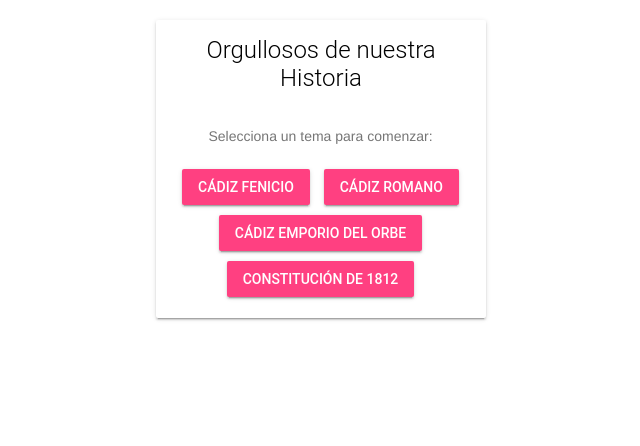
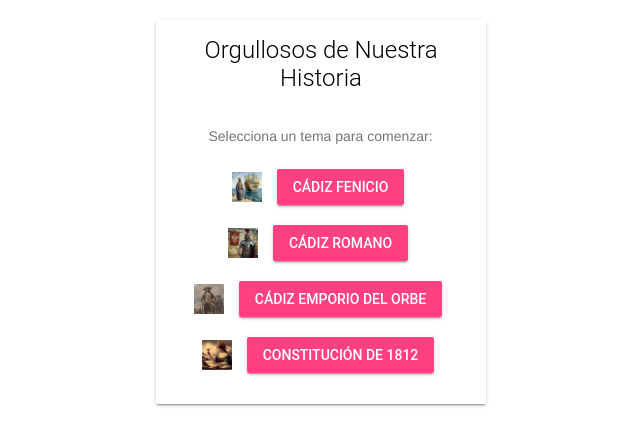
Before and after one commit to mcangu/caistory, a plain HTML site: page index.html in a window 1280 px wide. Shown: the whole page, without its empty margins (339-979 px from the left). Drawn offline with nearby package versions, Linux system fonts and the light colour scheme.

Commit message:
first commit

```diff
--- a/index.html
+++ b/index.html
@@ -3,7 +3,7 @@
   <head>
     <meta charset="UTF-8" />
     <meta name="viewport" content="width=device-width, initial-scale=1.0" />
-    <title>Historia de Cádiz</title>
+    <title>Orgullosos de Nuestra Historia</title>
     <link
       rel="stylesheet"
       href="https://code.getmdl.io/1.3.0/material.indigo-pink.min.css"
@@ -28,41 +28,74 @@
       #result-section {
         display: none;
       }
+
+      .tema-boton {
+        display: flex;
+        align-items: center;
+        justify-content: center;
+        gap: 10px;
+        margin: 10px;
+      }
+
+      .tema-logo {
+        width: 30px;
+        height: 30px;
+      }
     </style>
   </head>
 
   <body>
     <div id="main-section" class="quiz-container mdl-card mdl-shadow--2dp">
       <div class="mdl-card__title">
-        <h2 class="mdl-card__title-text">Orgullosos de nuestra Historia</h2>
+        <h2 class="mdl-card__title-text">Orgullosos de Nuestra Historia</h2>
       </div>
       <div class="mdl-card__supporting-text">
         <p>Selecciona un tema para comenzar:</p>
         <div>
+          <div class="tema-boton">
+            <img src="fenicio.jpg" alt="Logo Cádiz Fenicio" class="tema-logo" />
             <button
               class="mdl-button mdl-js-button mdl-button--raised mdl-js-ripple-effect mdl-button--accent"
               onclick="iniciarCuestionario('Cádiz Fenicio')"
             >
               Cádiz Fenicio
             </button>
+          </div>
+          <div class="tema-boton">
+            <img src="romano.jpg" alt="Logo Cádiz Romano" class="tema-logo" />
             <button
               class="mdl-button mdl-js-button mdl-button--raised mdl-js-ripple-effect mdl-button--accent"
               onclick="iniciarCuestionario('Cádiz Romano')"
             >
               Cádiz Romano
             </button>
+          </div>
+          <div class="tema-boton">
+            <img
+              src="pirata.jpg"
+              alt="Logo Cádiz Emporio del Orbe"
+              class="tema-logo"
+            />
             <button
               class="mdl-button mdl-js-button mdl-button--raised mdl-js-ripple-effect mdl-button--accent"
               onclick="iniciarCuestionario('Cádiz Emporio del Orbe')"
             >
               Cádiz Emporio del Orbe
             </button>
+          </div>
+          <div class="tema-boton">
+            <img
+              src="lapepa.jpg"
+              alt="Logo Constitución de 1812"
+              class="tema-logo"
+            />
             <button
               class="mdl-button mdl-js-button mdl-button--raised mdl-js-ripple-effect mdl-button--accent"
               onclick="iniciarCuestionario('Constitución de 1812')"
             >
               Constitución de 1812
             </button>
+          </div>
         </div>
       </div>
     </div>
```
Also changed, not shown: _3342fafe-cba9-4942-9f4f-8331bd69d438.jpg (added), _8b570a84-5b4b-4fb4-a6c6-9883873aaece.jpg (added), constitucion.jpg (added), fenicio.jpg (added), logocadiz.jpg (added), pirata.jpg (added), romano.jpg (added). Lines whose indentation alone changed are shown as unchanged.
